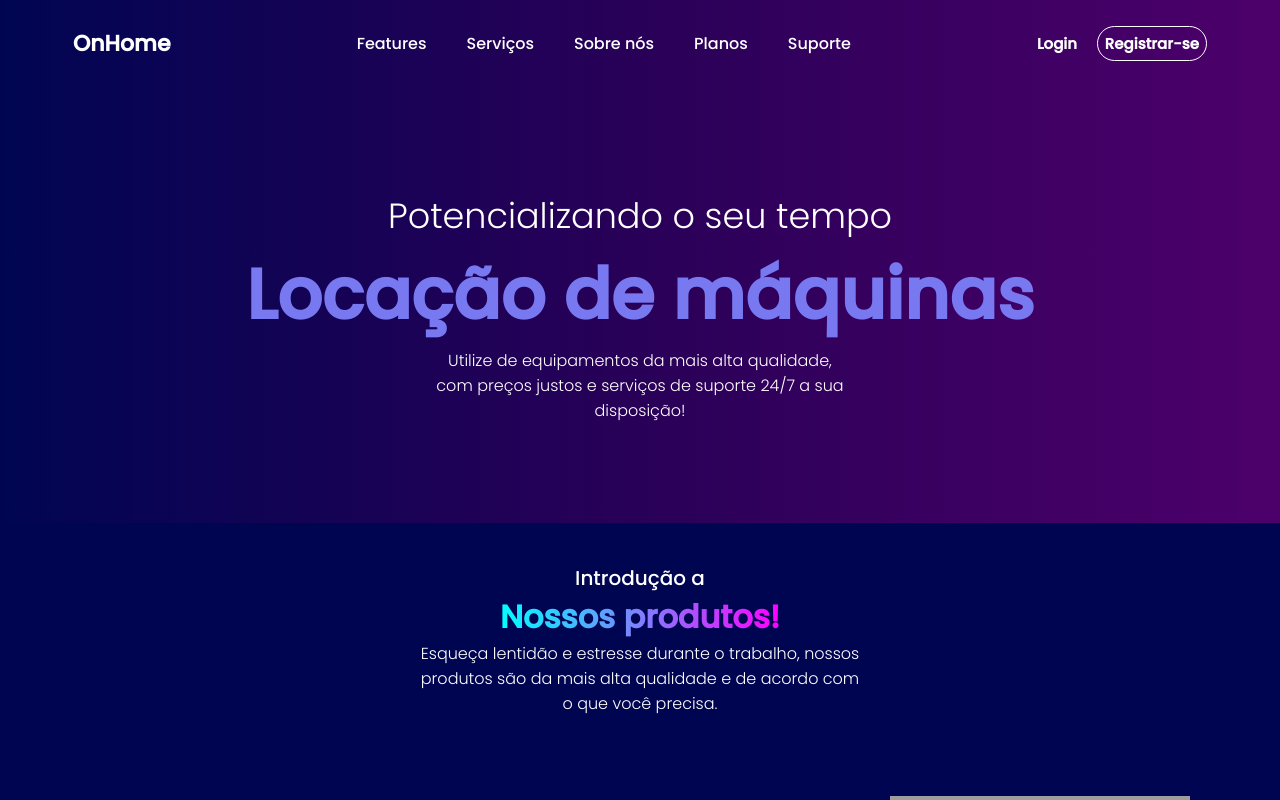
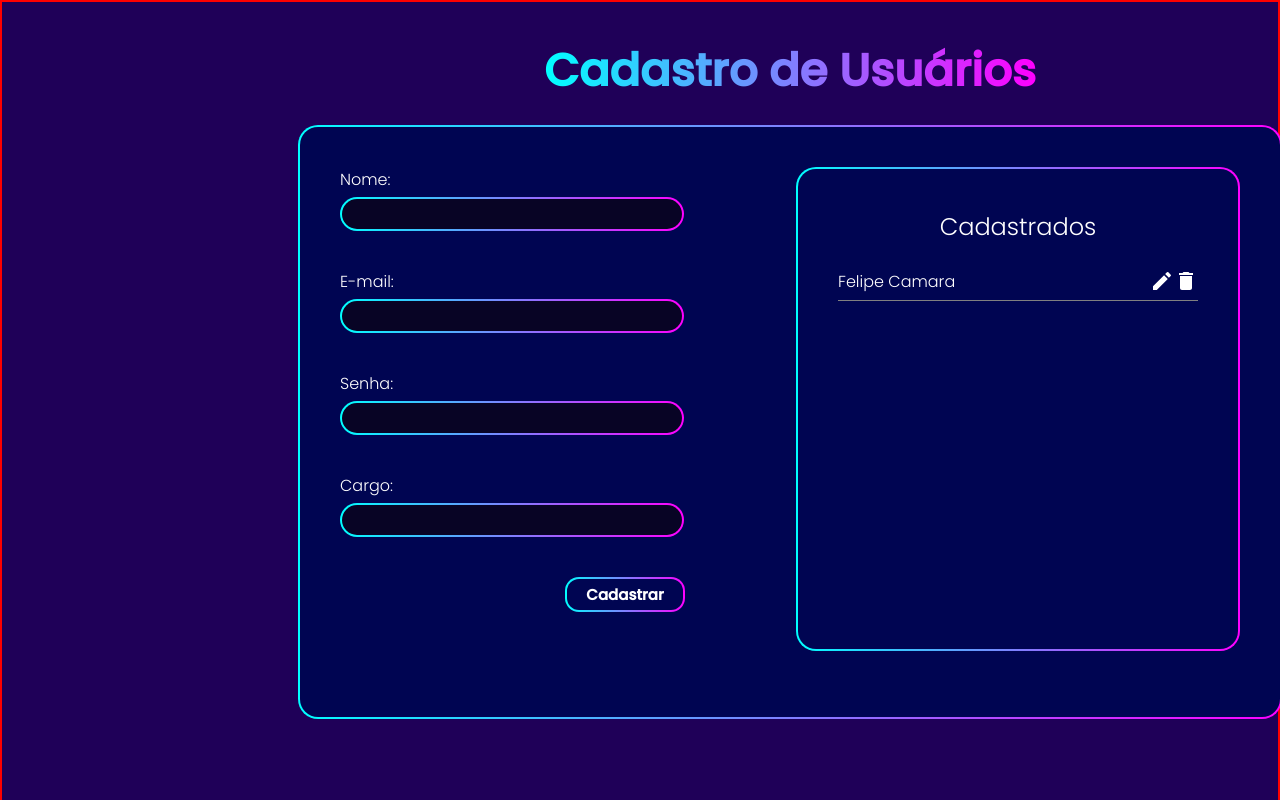
Before and after one commit to foliveiracamara/projeto-p.i-grupo-10, a React (Create React App) app in the folder projeto-react/onhome/: page / in a window 1280 px wide. Shown: the top 800 px of the page. Built offline with nearby package versions, Linux system fonts and the light colour scheme; grey boxes are pictures that could not be loaded.

Commit message:
Adicionando página de config e users

```diff
--- a/projeto-react/onhome/src/App.js
+++ b/projeto-react/onhome/src/App.js
@@ -1,11 +1,13 @@
 
 import './App.css';
+import Configuracoes from './pages/Dashboard/Configuracoes/Index';
+import Usuarios from './pages/Dashboard/Usuarios/Index';
 import InitialPage from './pages/InitialPage/InitialPage';
 
 function App() {
   return (
     <div className="App">
-      <InitialPage />
+      <Usuarios />
     </div>
   );
 }
--- a/projeto-react/onhome/src/components/Input/index.jsx
+++ b/projeto-react/onhome/src/components/Input/index.jsx
@@ -1,12 +1,13 @@
 import "./style.css"
 
-const Input = ({width, height, children}) => {
+const Input = ({width, height, children, placeholder, display}) => {
 
     return (
         <div>
-            <input type="text" className="border-gradient-input" style={{
+            <input type="text" className="border-gradient-input" placeholder={placeholder} style={{
                 width: width,
-                height: height}}/>
+                height: height,
+                display: display}}/>
         </div>
     )
 }
--- /dev/null
+++ b/projeto-react/onhome/src/pages/Dashboard/Configuracoes/Index.jsx
@@ -0,0 +1,60 @@
+import Border from '../../../components/Border';
+import Button from '../../../components/Button/Button';
+import GradientText from '../../../components/GradientText';
+import Input from '../../../components/Input';
+import './Style.css'
+
+const Configuracoes = () => {
+    return (
+        <div className='background'>
+            <div className='content'>
+                <div className='right--content'>
+                    <div className='title'><GradientText title={"Configurações"}/></div>
+                    <div className='cards'>
+                        <div className='empresa-plano--div'>
+                            <Border height={210}>
+                                <h1 className='cards-title'>Empresa</h1>
+                                <div className='cards-description'>
+                                    <p className='paragraph-card'>Razao Social:</p>
+                                    <p className='paragraph-card'>CNPJ:</p>
+                                    <p className='paragraph-card'>Nome Fantasia:</p>
+                                    <p className='paragraph-card'>Email:</p>
+                                    <p className='paragraph-card'>Telefone:</p>
+                                </div>
+                            </Border>
+                            <Border height={210}>
+                                <h1 className='cards-title'>Plano</h1>
+                                <div className='cards-description'>
+                                    <p className='paragraph-card'>Opção:</p>
+                                    <p className='paragraph-card'>Tipo:</p>
+                                    <p className='paragraph-card'>Quantidade de máquinas:</p>
+                                    <p className='paragraph-card'>Data da contratatação:</p>
+                                </div>
+                            </Border>
+                        </div>
+                        <div className='endereco--div'>
+                            <Border height={520} width={370}>
+                                <h1 className='cards-title'>Endereço</h1>
+                                <div className='cards-description'>
+                                    <p className="paragraph-card">Logradouro</p>
+                                    <p className="paragraph-card">Número</p>
+                                    <p className="paragraph-card">Complemento</p>
+                                    <p className="paragraph-card">CEP</p>
+                                    <p className="paragraph-card">Bairro</p>
+                                    <p className="paragraph-card">Estado</p>
+                                    <p className='paragraph-card'>Cidade</p>
+                                </div>
+                                <div className='div-input'>
+                                    <Input width={300} height={30} placeholder={"Status da licença:"}/>
+                                </div>
+                                    <button className="border-gradient">Renovar...</button>
+                            </Border>
+                        </div>
+                    </div>
+                </div>
+            </div>
+        </div>
+    )
+}
+
+export default Configuracoes;
--- /dev/null
+++ b/projeto-react/onhome/src/pages/Dashboard/Configuracoes/Style.css
@@ -0,0 +1,85 @@
+* {
+    padding: 0;
+    margin: 0;
+}
+
+.background {
+    background-color: rgb(31, 0, 88);
+    width: 100%;
+    height: 850px;
+
+}
+
+.content  {
+    display: flex;
+    justify-content: center;
+    align-items: center;
+    height: 100%;
+}
+
+.right--content {
+    margin-left: 300px;
+    height: 700px;
+    width: 1000px;
+    /* border: rgb(255, 157, 0) solid 2px; */
+    padding-top: 2%;
+    display: flex;
+    flex-direction: column;
+    align-items: center;
+}
+
+.title{
+    display: flex;
+}
+
+.cards {
+    height: 90%;
+    width: 100%;
+    margin-top: 20px;
+    /* border: turquoise solid 2px; */
+    display: flex;
+}
+
+.empresa-plano--div {
+    width: 500px;
+    height: 100%;
+    display: flex;
+    flex-direction: column;
+    justify-content: space-around;
+    /* border: yellow solid 2px; */
+}
+
+.endereco--div{
+    width: 500px;
+    height: 100%;
+    display: flex;
+    justify-content: center;
+    align-items: center;
+}
+
+
+.cards-title{
+    color: white;
+    font-size: 20px;
+    margin-bottom: 20px;
+}
+
+.cards-description{
+    display: flex;
+    flex-direction: column;
+    align-items: flex-start;
+    justify-content: space-between;
+    color: white;
+}
+
+.paragraph-card{
+    padding-top: 10px;
+    font-weight: lighter;
+}
+
+.div-input {
+    display: flex;
+    justify-content: center;
+    flex-direction: column;
+    margin-top: 100px;
+}
--- /dev/null
+++ b/projeto-react/onhome/src/pages/Dashboard/Usuarios/Index.jsx
@@ -0,0 +1,59 @@
+import Border from '../../../components/Border';
+import GradientText from '../../../components/GradientText';
+import Input from '../../../components/Input';
+import EditIcon from '@mui/icons-material/Edit';
+import DeleteIcon from '@mui/icons-material/Delete';
+import './Style.css'
+
+const Usuarios = () => {
+    return (
+        <div className='background'>
+            <div className='content'>
+                <div className='right-content'>
+                    <div className='title'><GradientText title={"Cadastro de Usuários"} fontSizeTitle={45}/></div>
+                    <Border width={900} height={510}>
+                        <div className='div-cadastro-usuarios'>
+                            <div>
+                                <div className='div-inputs'>
+                                    <div className='name-group'>
+                                        <p className='p'>Nome:</p>
+                                        <Input width={300} display={"flex"}/>
+                                    </div>
+                                    <div className='email-group'>
+                                        <p className='p'>E-mail:</p>
+                                        <Input width={300} display={"flex"}/>
+                                    </div>
+                                    <div className='senha-group'>
+                                        <p className='p'>Senha:</p>
+                                        <Input width={300} display={"flex"}/>
+                                    </div>
+                                    <div className='cargo-group'>
+                                        <p className='p'>Cargo:</p>
+                                        <Input width={300} display={"flex"}/>
+                                    </div>
+                                </div>
+                                <div>
+                                    <button className="border-gradient">Cadastrar</button>
+                                </div>
+                            </div>
+                            <Border width={360} height={400}>
+                                <div className='cadastrados-border'>
+                                    <h2 className='cadastrados-title'>Cadastrados</h2>
+                                    <div className='registered-users'>
+                                        <p>Felipe Camara</p>
+                                        <div className='mui-icons'>
+                                            <EditIcon />
+                                            <DeleteIcon />
+                                        </div>
+                                    </div>
+                                </div>
+                            </Border>
+                        </div>
+                    </Border>
+                </div>
+            </div>
+        </div>
+    )
+}
+
+export default Usuarios;
--- /dev/null
+++ b/projeto-react/onhome/src/pages/Dashboard/Usuarios/Style.css
@@ -0,0 +1,81 @@
+* {
+    padding: 0;
+    margin: 0;
+}
+
+.background {
+    background-color: rgb(31, 0, 88);
+    width: 100vw;
+    height: 850px;
+
+}
+
+.content  {
+    display: flex;
+    justify-content: center;
+    align-items: center;
+    height: 100%;
+    border: red solid 2px;
+}
+
+.right-content {
+    margin-left: 300px;
+    height: 750px;
+    width: 1000px;
+    display: flex;
+    margin-bottom: 30px;
+    flex-direction: column;
+    align-items: center;
+}
+
+.div-cadastro-usuarios {
+    display: flex;
+    width: 100%;
+    justify-content: space-between;
+}
+
+.title{
+    border: 2px;
+    padding-bottom: 10px;
+}
+
+.div-inputs {
+    width: 345px;
+    height: 370px;
+    display: flex;
+    flex-direction: column;
+    justify-content: space-between;
+}
+
+p {
+    color: white;
+    display: flex;
+    font-weight: lighter;
+    margin-bottom: 5px;
+}
+
+button {
+    float: right;
+    margin-top: 40px;
+    width: 120px;
+    height: 35px;
+}
+
+.cadastrados-border{
+    display: flex;
+    flex-direction: column;
+    width: 100%;
+    height: 100%;
+}
+
+.cadastrados-title{
+    margin-bottom: 25px;
+    font-weight: lighter;
+}
+
+.registered-users{
+    width: 100%;
+   display: flex;
+   justify-content: space-between;
+   border-bottom: 1px solid grey;
+}
```
